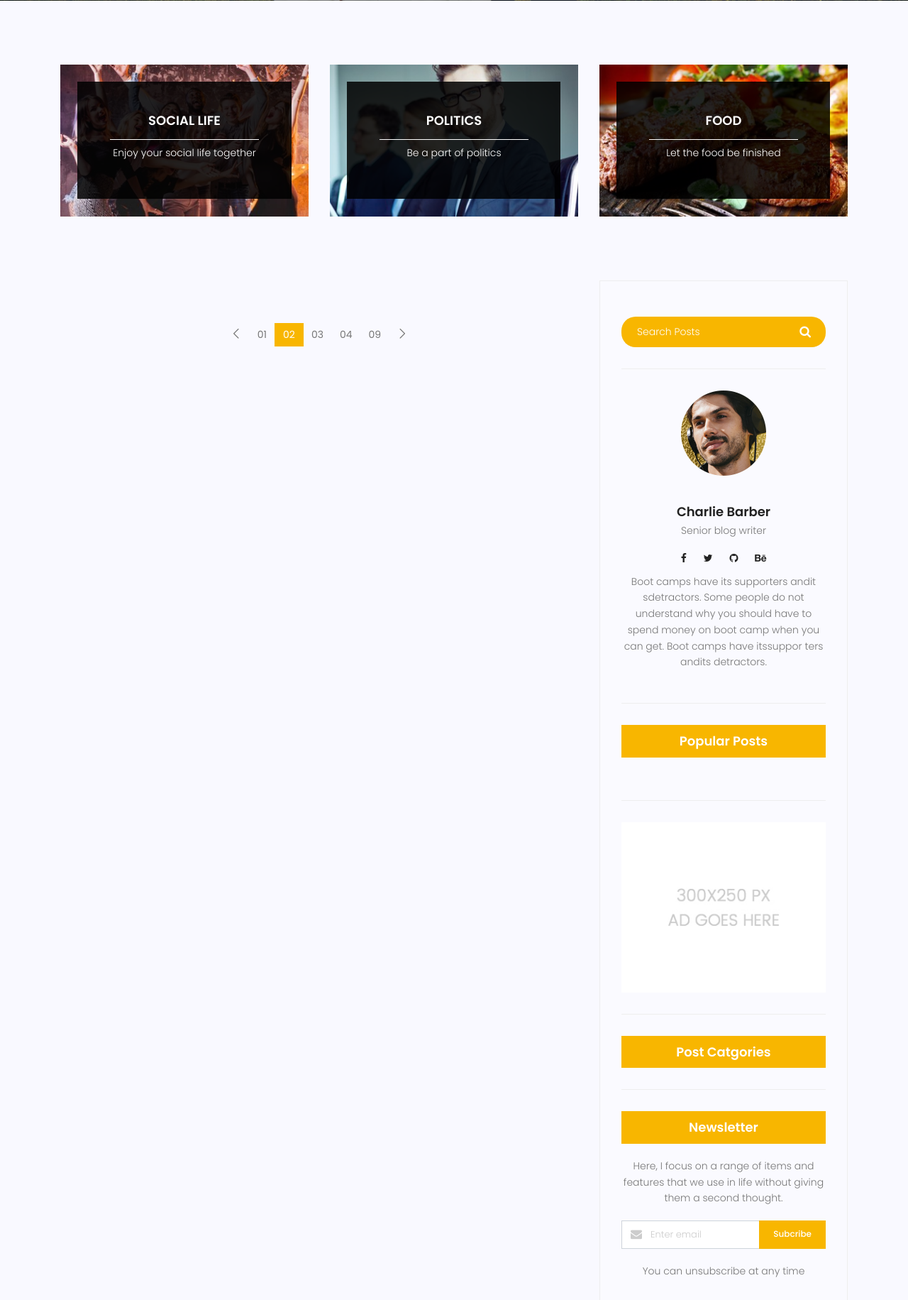
After one commit to hamidreza1983/tr_training, a Django app: page /blog/category/1 in a window 1280 px wide. The commit adds this page. Shown: the part 731-2562 px from the top of the page at 71% size. Run offline with Django 4.2, Linux system fonts and the light colour scheme; data that the repository does not hold is empty; some libraries are stand-ins or nearby versions.

Commit message:
continue editing sidebar
+ create so templatetags

```diff
--- a/blog/templatetags/blog-simple.py
+++ b/blog/templatetags/blog-simple.py
@@ -1,5 +1,6 @@
 from django import template
 from blog.models import post
+from blog.models import category
 
 register = template.Library()
 posts = post.objects.filter(status=1)
@@ -17,6 +18,17 @@ def slicing(value:str, number:int):
 @register.inclusion_tag("popular.html")
 def population():
     posts = post.objects.filter(status=1)
+    six_latest_post = posts[:6]
     return {
-        "posts": posts,
+        "posts": six_latest_post
     }
+
+@register.inclusion_tag("category.html")
+def ccategory():
+    cat_dict = {}
+    cat = category.objects.all()
+    for i in cat:
+        cat_dict[i] = post.objects.filter(category=i).count()
+    return {
+        'category':cat_dict
+    }
--- a/blog/urls.py
+++ b/blog/urls.py
@@ -6,5 +6,6 @@ from .views import b_home, b_single
 app_name = 'blog'
 urlpatterns = [
     path('', b_home, name= 'blog-home'),
-    path('<int:pid>', b_single, name='blog-single' )
+    path('<int:pid>', b_single, name='blog-single' ),
+    path('category/<str:cat>', b_home, name='blog-home' ),
 ]
--- a/blog/views.py
+++ b/blog/views.py
@@ -3,12 +3,13 @@ from .models import post
 
 
 
-def b_home(req):
+def b_home(req, cat=None):
     posts=post.objects.filter(status=1)
+    if cat:
+        posts = posts.filter(category__name=cat)
     context = {
         'posts':posts
     }
-
     return render(req,'blog/blog-home.html', context=context)
 
 def b_single(req, pid):
--- a/template/blog/blog-home.html
+++ b/template/blog/blog-home.html
@@ -92,28 +95,33 @@
 						<ul class="tags">
 							{% for cat in post.category.all %}
 							{% if not forloop.last %}
-												<li><a href="#">{{cat.name}}**</a></li>
+							<li><a href="{% url 'blog:blog-home' cat=cat.name %}">{{cat.name}},</a></li>
 							{% else %}
-												<li><a href="#">{{cat.name}}</a></li>
+							<li><a href="{% url 'blog:blog-home' cat=cat.name %}">{{cat.name}}</a></li>
 							{% endif %}
 							{% endfor %}
 						</ul>
 						<div class="user-details row">
-										<p class="user-name col-lg-12 col-md-12 col-6"><a href="#">{{post.author.first_name}}</a> <span class="lnr lnr-user"></span></p>
-										<p class="date col-lg-12 col-md-12 col-6"><a href="#">{{post.published_date|date:"d F Y"}}</a> <span class="lnr lnr-calendar-full"></span></p>
-										<p class="view col-lg-12 col-md-12 col-6"><a href="#">{{post.counted_viwes}} Views</a> <span class="lnr lnr-eye"></span></p>
-										<p class="comments col-lg-12 col-md-12 col-6"><a href="#">06 Comments</a> <span class="lnr lnr-bubble"></span></p>
+							<p class="user-name col-lg-12 col-md-12 col-6"><a href="#">{{post.author.first_name}}</a>
+								<span class="lnr lnr-user"></span></p>
+							<p class="date col-lg-12 col-md-12 col-6"><a href="#">{{post.published_date|date:"d F
+									Y"}}</a> <span class="lnr lnr-calendar-full"></span></p>
+							<p class="view col-lg-12 col-md-12 col-6"><a href="#">{{post.counted_viwes}} Views</a> <span
+									class="lnr lnr-eye"></span></p>
+							<p class="comments col-lg-12 col-md-12 col-6"><a href="#">06 Comments</a> <span
+									class="lnr lnr-bubble"></span></p>
 						</div>
 					</div>
 					<div class="col-lg-9 col-md-9 ">
 						<div class="feature-img">
 							<img class="img-fluid" src="{{post.image.url}}" alt="">
 						</div>
-									<a class="posts-title" href="{% url 'blog:blog-single' pid=post.id %}"><h3>{{post.title}}</h3></a>
+						<a class="posts-title" href="{% url 'blog:blog-single' pid=post.id %}">
+							<h3>{{post.title}}</h3>
+						</a>
 						<p class="excert">
 							{{post.content|truncatewords:2}}
-										<!-- {{post.snipets}} -->
-										{% population %}
+
 
 
 						</p>
--- /dev/null
+++ b/template/category.html
@@ -0,0 +1,14 @@
+{% load static %}
+<div class="single-sidebar-widget post-category-widget">
+    <h4 class="category-title">Post Catgories</h4>
+    <ul class="cat-list">
+        {% for name, count in category.items %}
+        <li>
+            <a href="#" class="d-flex justify-content-between">
+                <p>{{name}}</p>
+                <p>{{count}}</p>
+            </a>
+        </li>
+        {% endfor %}
+    </ul>
+</div>
--- a/template/popular.html
+++ b/template/popular.html
@@ -1,7 +1,14 @@
-<ul>
-    {% for post in posts %}
-        <li>
-            {{post.title}}
-        </li>
-    {% endfor %}
-</ul>
+{% load static %}
+{% for post in posts %}
+<div class="single-post-list d-flex flex-row align-items-center">
+    <div class="thumb">
+        <img class="img-fluid" src="{{post.image.url}}" alt="">
+    </div>
+    <div class="details">
+        <a href="{% url 'blog:blog-single' pid=post.id %}">
+            <h6>{{post.title}}</h6>
+        </a>
+        <p>{{post.published_date|date:'d M Y'}}</p>
+    </div>
+</div>
+{% endfor %}
```
Also changed, not shown: other parts of template/blog/blog-home.html (+13 -88 lines), 2 other files. Lines whose indentation alone changed are shown as unchanged.
